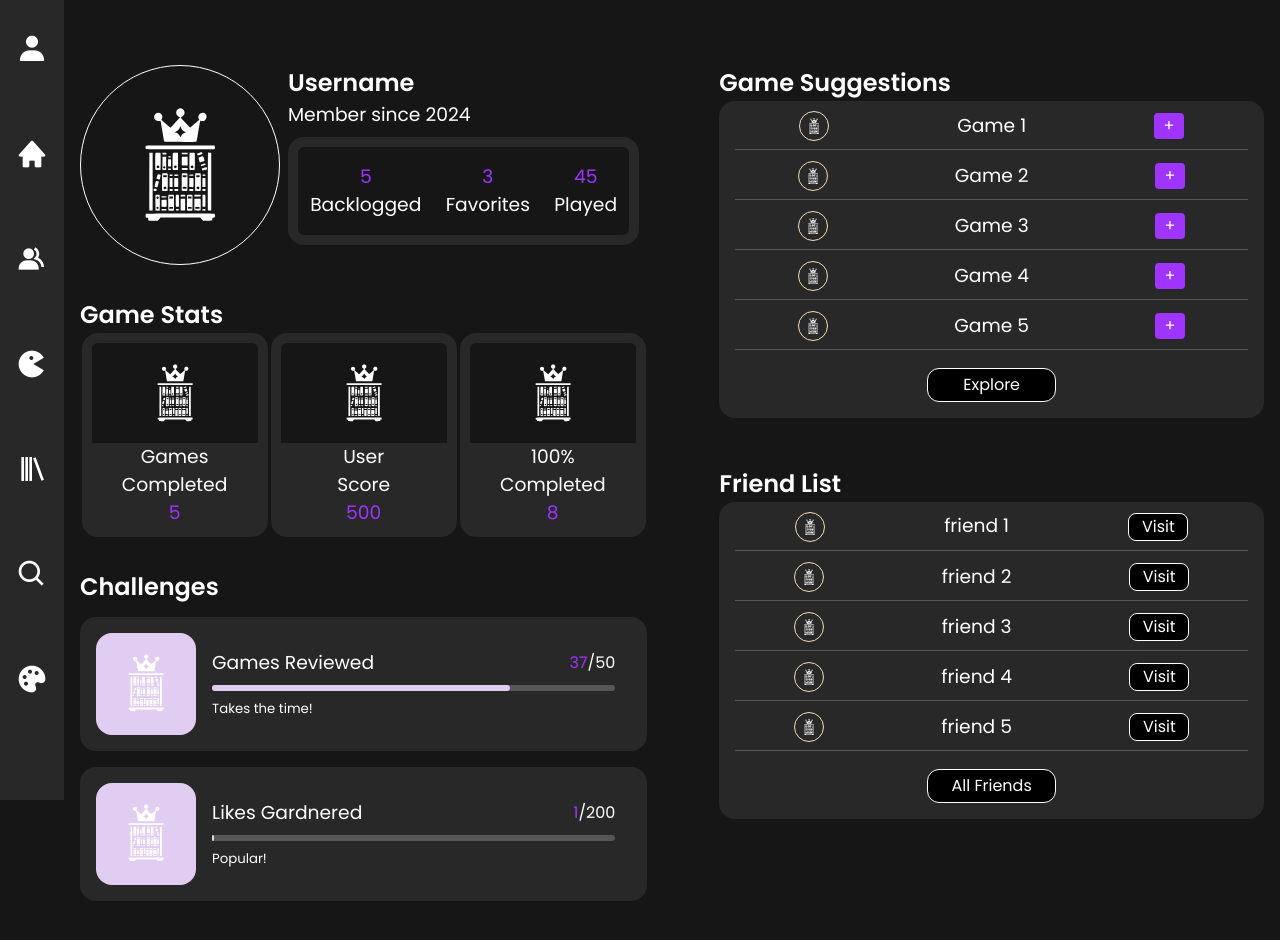
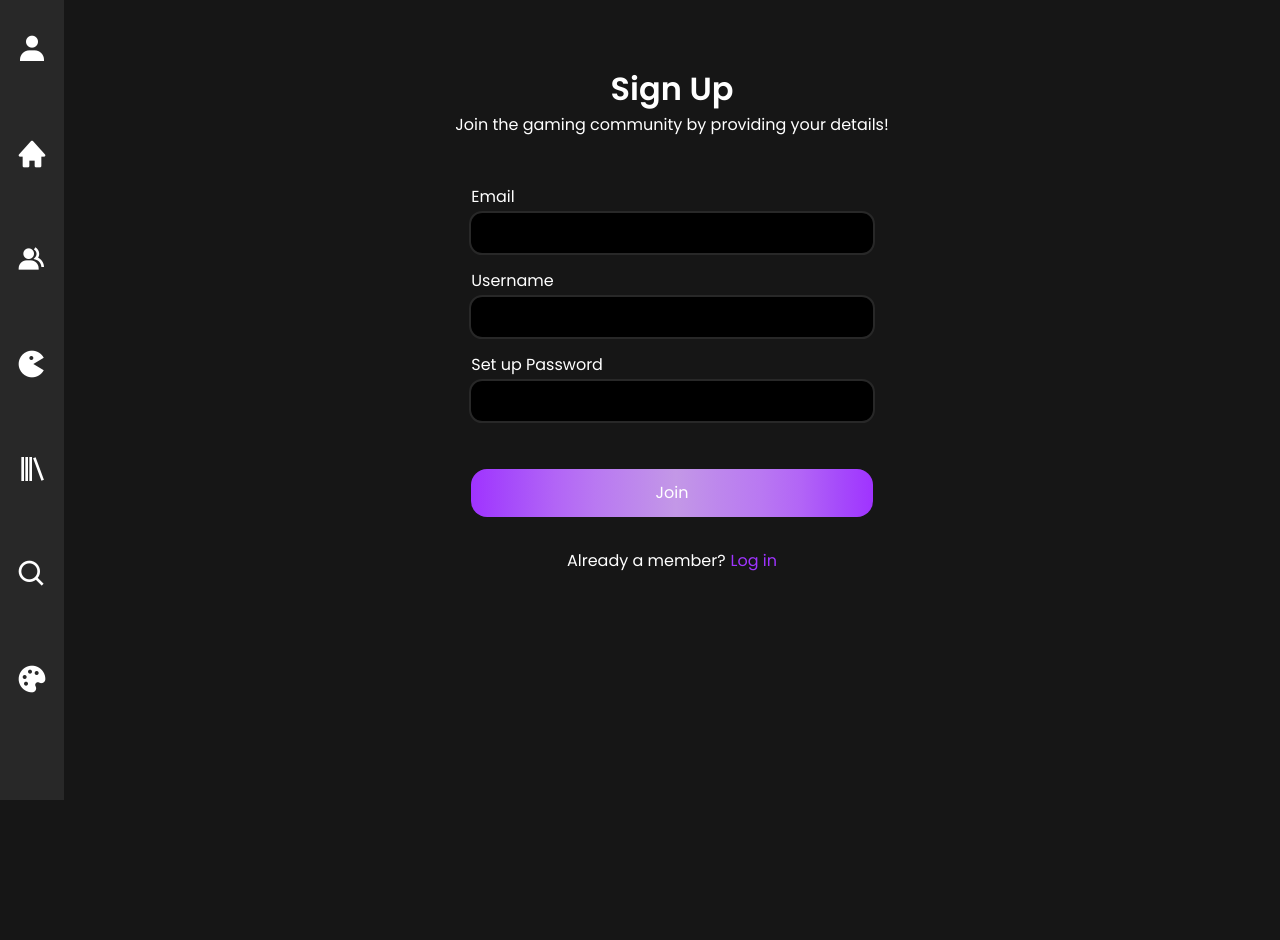
Before and after one commit to saduhub/Backlog-Boss, a React (Vite) app in the folder client/: page /Profile in a window 1280 px wide. Shown: the top 940 px of the page. After the commit the page ends 800 px from the top, so only its background shows below. Built offline with nearby package versions, Linux system fonts and the light colour scheme.

Commit message:
Corrected form styles

```diff
--- a/client/src/assets/css/loginForm.css
+++ b/client/src/assets/css/loginForm.css
@@ -1,3 +1,9 @@
+.loginform-container {
+    width: 100%;
+    max-width: 425px;
+    margin: 0 auto;
+}
+
 .loginform-login-header {
     font-size: 2rem;
     font-style: normal;
--- a/client/src/assets/css/signUpForm.css
+++ b/client/src/assets/css/signUpForm.css
@@ -1,3 +1,7 @@
+.signupform-container {
+    margin: 0 auto;
+}
+
 .signupform-signup-header {
     font-size: 2rem;
     font-style: normal;
--- a/client/src/components/LoginForm.jsx
+++ b/client/src/components/LoginForm.jsx
@@ -37,6 +37,7 @@ function LoginForm({onShowSignUp}) {
 
     return (
         <>
+            <div className="loginform-container">
                 <h2 className="loginform-login-header">Log In</h2>
                 <h3 className="loginform-login-sub-header">Sign in to access your profile</h3>
                 <form action="submit" className="loginform-login-form" onSubmit={handleFormSubmit}>
@@ -60,6 +61,7 @@ function LoginForm({onShowSignUp}) {
                         </div>
                     </div>
                 )}
+            </div>
         </>
     );
 }
--- a/client/src/components/SignUpForm.jsx
+++ b/client/src/components/SignUpForm.jsx
@@ -43,6 +43,7 @@ function SignUpForm({ onShowLogin }) {
 
     return (
         <>
+            <div className="signupform-container">
                 <h2 className="signupform-signup-header">Sign Up</h2>
                 <h3 className="signupform-signup-sub-header">Join the gaming community by providing your details!</h3>
                 <form action="submit" className="signupform-signup-form" onSubmit={handleFormSubmit}>
@@ -68,6 +69,7 @@ function SignUpForm({ onShowLogin }) {
                         </div>
                     </div>
                 )}
+            </div>
         </>
     );
 }
--- a/client/src/pages/Profile.jsx
+++ b/client/src/pages/Profile.jsx
@@ -7,7 +7,7 @@ import LoginForm from '../components/LoginForm';
 function Profile() {
   const [showLogin, setShowLogin] = useState(false);
   // Will remove
-  const isAuthenticated = true;
+  const isAuthenticated = false;
   const handleShowLogin = () => setShowLogin(true);
   const handleShowSignUp = () => setShowLogin(false);
 
```
Lines whose indentation alone changed are shown as unchanged.
